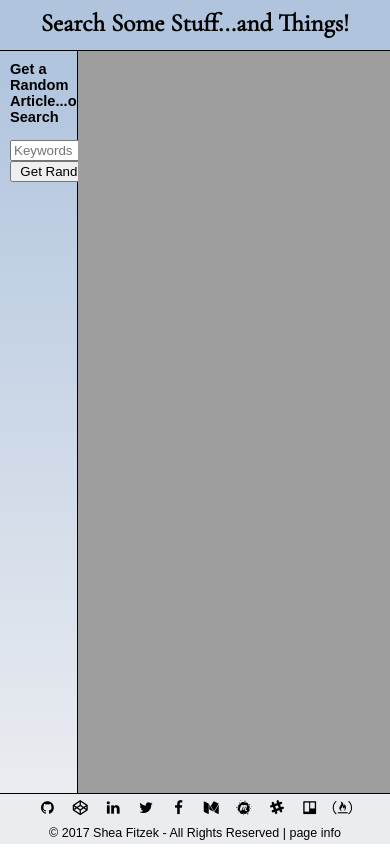
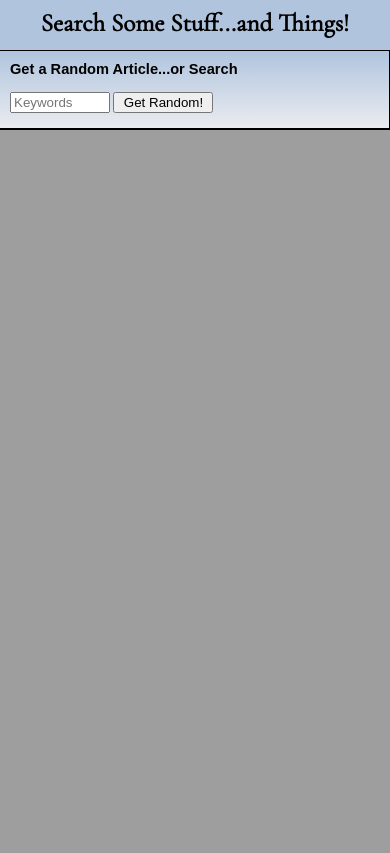
Before and after one commit to shea-butter/fcc-5_wikipedia-viewer, a website: page index.html in a window 390 px wide. Shown: the top 853 px of the page. Drawn offline with nearby package versions, Linux system fonts and the light colour scheme.

Commit message:
added responsiveness

```diff
--- a/index.css
+++ b/index.css
@@ -19,32 +19,13 @@ body {
 	height: 100vh;
 
 	display: grid;
-	/*grid-template-rows: 1fr repeat(20, 5vmin) 1fr;
-	grid-template-columns: 1fr repeat(20, 5vmin) 1fr;*/
 	grid-template: 5rem 1fr 5rem / 100vw;
-	/*grid-gap: 1vmin;*/
 }
 
 header {
-	/*background: #fef4e8;*/
 	background: #b0c4de;
 
-	grid-row-start: 1;
-	grid-row-end: 2;
-
-	grid-row: 1 / 2;
-
-
-	grid-column-start: 1;
-	grid-column-end: -1;
-
-	grid-column: 1 / -1;
-
-
 	grid-area: 1 / 1 / 2 / -1;
-
-
-	/*order: -1;*/
 }
 
 header h1 {
@@ -55,63 +36,27 @@ header h1 {
 }
 
 main {
-	background: yellow;
-
 	display: grid;
 	grid-template: 1fr / 20vw 1fr;
-	/*grid-gap: 1vmin;*/
-
-
-	grid-row-start: 2;
-	grid-row-end: 3;
-
-	grid-row: 2 / 3;
-
-
-	grid-column-start: 1;
-	grid-column-end: -1;
-
-	grid-column: 1 / -1;
-
 
 	grid-area: 2 / 1 / 3 / -1;
-
-
-	/*order: 1;*/
 }
 
 .results {
-	/*background: linear-gradient(to top, #446878, #fef4e8);*/
 	background: linear-gradient(to top, #eaecf0, #b0c4de);
 	border-top: 1px solid black;
 	border-bottom: 1px solid black;
 	border-right: 1px solid black;
 
-
 	display: flex;
 	flex-direction: column;
 	align-items: stretch;
 
-
-	grid-row-start: 1;
-	grid-row-end: 2;
-
-	grid-row: 1 / 2;
-
-
-	grid-column-start: 1;
-	grid-column-end: 2;
-
-	grid-column: 1 / 2;
-
-
 	grid-area: 1 / 1 / 2 / 2;
-
-
-	/*order: -1;*/
 }
 
 .searchForm {
+	margin-bottom: .5rem;
 	padding: 1rem;
 }
 
@@ -156,63 +101,18 @@ input[name="searchBox"] {
 .viewer {
 	background: #fff;
 	border-top: 1px solid black;
-	border-bottom: 1px solid black;
 	height: 100%;
 	width: 100%;
 
-
-	grid-row-start: 1;
-	grid-row-end: 2;
-
-	grid-row: 1 / 2;
-
-
-	grid-column-start: 2;
-	grid-column-end: 3;
-
-	grid-column: 2 / 3;
-
-
 	grid-area: 1 / 2 / 2 / 3;
-
-
-	/*order: -1;*/
 }
 
 footer {
-	/*background: #446878;*/
 	background: #eaecf0;
-
-
-	grid-row-start: -2;
-	grid-row-end: -1;
-
-	grid-row: -2 / span -1;
-
-
-	grid-column-start: 1;
-	grid-column-end: -1;
-
-	grid-column: 1 / -1;
-
+	border-top: 1px solid black;
 
 	grid-area: -2 / 1 / -1 / -1;
-
-
-	/*order: -1;*/
 }
-
-/*footer {
-	background: #c4dff7;
-	bottom: 0;
-	color: #454545;
-	height: 5rem;
-	margin: 0;
-	position: fixed;
-	left: 0;
-	text-align: center;
-	width: 100%;
-}*/
 
 footer ul,
 footer p {
@@ -279,28 +179,24 @@ footer p {
 }
 
 @media screen and (orientation: landscape) {
-	/*html,
-	.modal-content {
-		font-size: calc(100vw / 136);
-	}
-	main {
-		width: 50vw;
-	}
-
-	.readings {
-		width: 30vw;
-	}*/
 }
 
 @media screen and (orientation: portrait) {
-	/*html,
-	.modal-content {
-		font-size: calc(100vw / 50);
+	main {
+		display: flex;
+		flex-direction: column;
+		align-items: stretch;
+
+		grid-area: 2 / 1 / 3 / -1;
 	}
-	main {
-		max-width: 90vw;
+
+	.results {
+		grid-area: 1 / 1 / 2 / 2;
 	}
-	.readings {
-		width: 80vw;
-	}*/
+
+	.viewer {
+		min-height: 100vh;
+
+		grid-area: 1 / 2 / 2 / 3;
+	}
 }
```
Also changed, not shown: TEST.json (deleted, +0 -41 lines), index.js (+0 -7 lines), package.json (added, +23 -0 lines).
